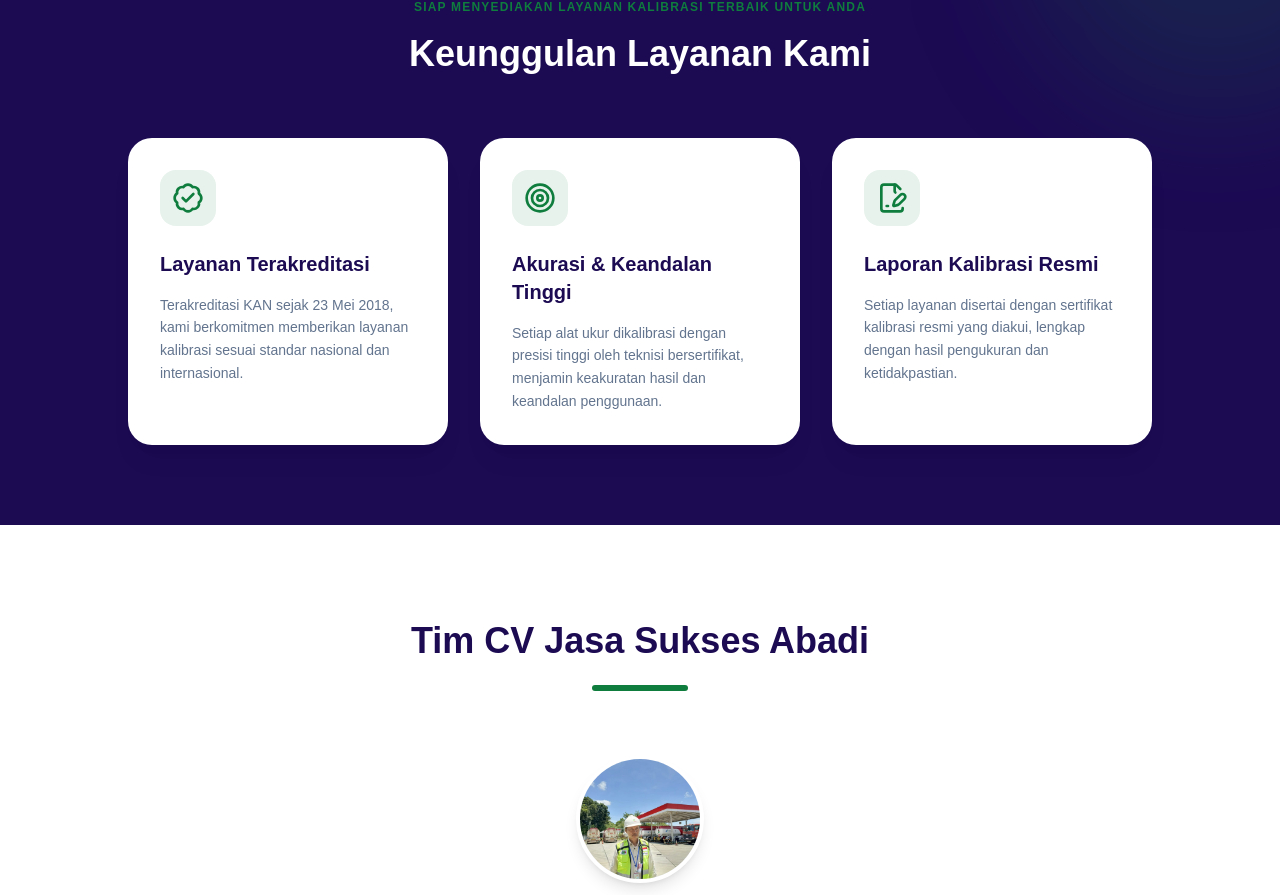
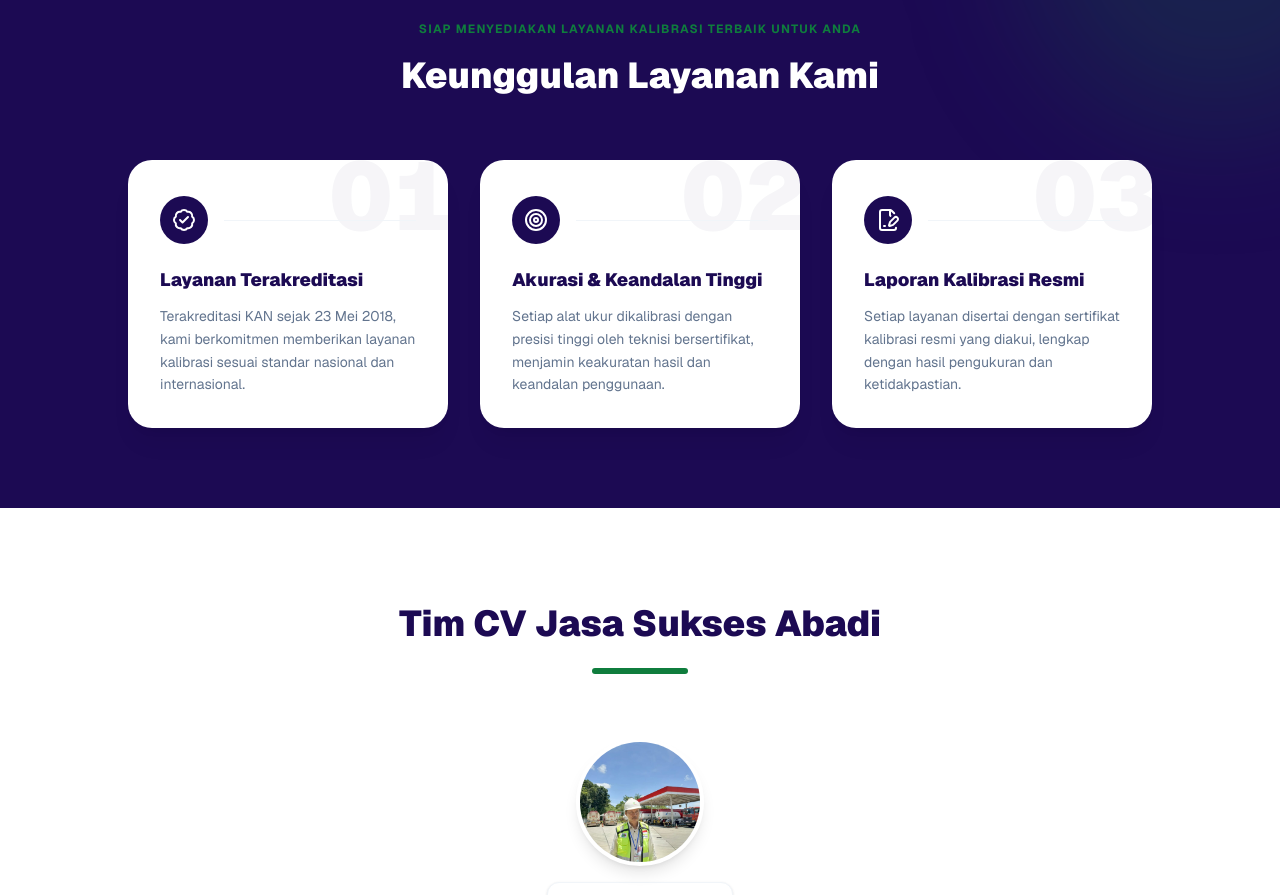
Before and after one commit to rikzakurnia/JSA-landing-page, a Next.js app: page /about in a window 1280 px wide. Shown: the part 1179-2074 px from the top of the page. Built offline with nearby package versions, Linux system fonts and the light colour scheme.

Commit message:
chore: styling improvement

```diff
--- a/src/app/globals.css
+++ b/src/app/globals.css
@@ -81,5 +81,5 @@
 body {
   background: var(--background);
   color: var(--foreground);
-  font-family: Arial, Helvetica, sans-serif;
+  font-family: var(--font-sans), ui-sans-serif, system-ui, -apple-system, "Segoe UI", sans-serif;
 }
--- a/src/app/services/page.tsx
+++ b/src/app/services/page.tsx
@@ -199,7 +199,7 @@
       <section className="max-w-4xl mx-auto px-6 py-20 -mb-10 text-center">
         <h2 className="text-2xl md:text-3xl font-black text-brand-purple mb-4">Punya Kebutuhan Kalibrasi Khusus?</h2>
         <p className="text-slate-500 mb-8">Diskusikan alat dan sistem mutu di tempat Anda dengan tim ahli kami sekarang juga.</p>
-        <Link href="/contact" className="inline-flex items-center gap-2 px-8 py-4 bg-brand-green hover:bg-brand-purple text-white font-bold rounded-xl transition-all duration-300 shadow-lg shadow-brand-green/30 hover:-translate-y-1">
+        <Link href="/contact" className="inline-flex items-center gap-2 px-8 py-4 bg-brand-green hover:bg-brand-purple text-white font-bold rounded-full transition-all duration-300 shadow-lg shadow-brand-green/30 hover:-translate-y-1">
           Hubungi Kami <ArrowRight size={20} />
         </Link>
       </section>
--- a/src/components/about/Advantages.tsx
+++ b/src/components/about/Advantages.tsx
@@ -14,17 +14,20 @@
 
         <div className="grid grid-cols-1 md:grid-cols-3 gap-8">
           <AdvantageCard
-            icon={<BadgeCheck size={32} />}
+            index={1}
+            icon={<BadgeCheck size={24} />}
             title="Layanan Terakreditasi"
             desc="Terakreditasi KAN sejak 23 Mei 2018, kami berkomitmen memberikan layanan kalibrasi sesuai standar nasional dan internasional."
           />
           <AdvantageCard
-            icon={<Target size={32} />}
+            index={2}
+            icon={<Target size={24} />}
             title="Akurasi & Keandalan Tinggi"
             desc="Setiap alat ukur dikalibrasi dengan presisi tinggi oleh teknisi bersertifikat, menjamin keakuratan hasil dan keandalan penggunaan."
           />
           <AdvantageCard
-            icon={<FileSignature size={32} />}
+            index={3}
+            icon={<FileSignature size={24} />}
             title="Laporan Kalibrasi Resmi"
             desc="Setiap layanan disertai dengan sertifikat kalibrasi resmi yang diakui, lengkap dengan hasil pengukuran dan ketidakpastian."
           />
@@ -35,13 +38,21 @@
 };
 
 // Sub-komponen tetap di sini karena hanya dipakai di file ini
-const AdvantageCard = ({ icon, title, desc }: { icon: React.ReactNode, title: string, desc: string }) => (
-  <div className="bg-white p-8 rounded-3xl shadow-xl shadow-black/5 hover:-translate-y-2 transition-transform duration-300 text-left group">
-    <div className="w-14 h-14 bg-brand-green/10 text-brand-green rounded-2xl flex items-center justify-center mb-6 group-hover:bg-brand-green group-hover:text-white transition-colors duration-300">
-      {icon}
+const AdvantageCard = ({ index, icon, title, desc }: { index: number, icon: React.ReactNode, title: string, desc: string }) => (
+  <div className="relative bg-white p-8 pt-9 rounded-3xl shadow-xl shadow-black/5 hover:-translate-y-2 transition-transform duration-300 text-left overflow-hidden group">
+    <span className="absolute -top-3 -right-2 text-8xl font-black text-brand-purple/[0.04] select-none leading-none tabular-nums">
+      {String(index).padStart(2, '0')}
+    </span>
+
+    <div className="relative flex items-center gap-4 mb-6">
+      <div className="w-12 h-12 rounded-full bg-brand-purple text-white flex items-center justify-center shrink-0 group-hover:bg-brand-green transition-colors duration-300">
+        {icon}
+      </div>
+      <div className="h-px flex-1 bg-slate-100" />
     </div>
-    <h3 className="text-xl font-black text-brand-purple mb-4">{title}</h3>
-    <p className="text-slate-500 leading-relaxed text-sm">{desc}</p>
+
+    <h3 className="relative text-lg font-black text-brand-purple mb-3 leading-snug">{title}</h3>
+    <p className="relative text-slate-500 leading-relaxed text-sm">{desc}</p>
   </div>
 );
 
--- a/src/components/main/About.tsx
+++ b/src/components/main/About.tsx
@@ -63,8 +63,8 @@
           {/* Accreditation Footer */}
           <div className="pt-4 flex items-center gap-6 border-t border-slate-100 mt-4">
              {/* Gunakan placeholder atau logo KAN asli jika ada */}
-             <div className="flex-shrink-0 w-16 h-16 bg-slate-50 rounded-xl flex items-center justify-center border border-slate-200 p-1">
-                <img src='/images/logo-kan.webp' ></img>
+             <div className="relative flex-shrink-0 w-16 h-16 bg-slate-50 rounded-xl flex items-center justify-center border border-slate-200 p-2">
+                <Image src="/images/logo-kan.webp" alt="Logo KAN" fill className="object-contain p-2" />
              </div>
              <div>
                <p className="text-brand-purple font-black text-md">Terakreditasi KAN</p>
```
